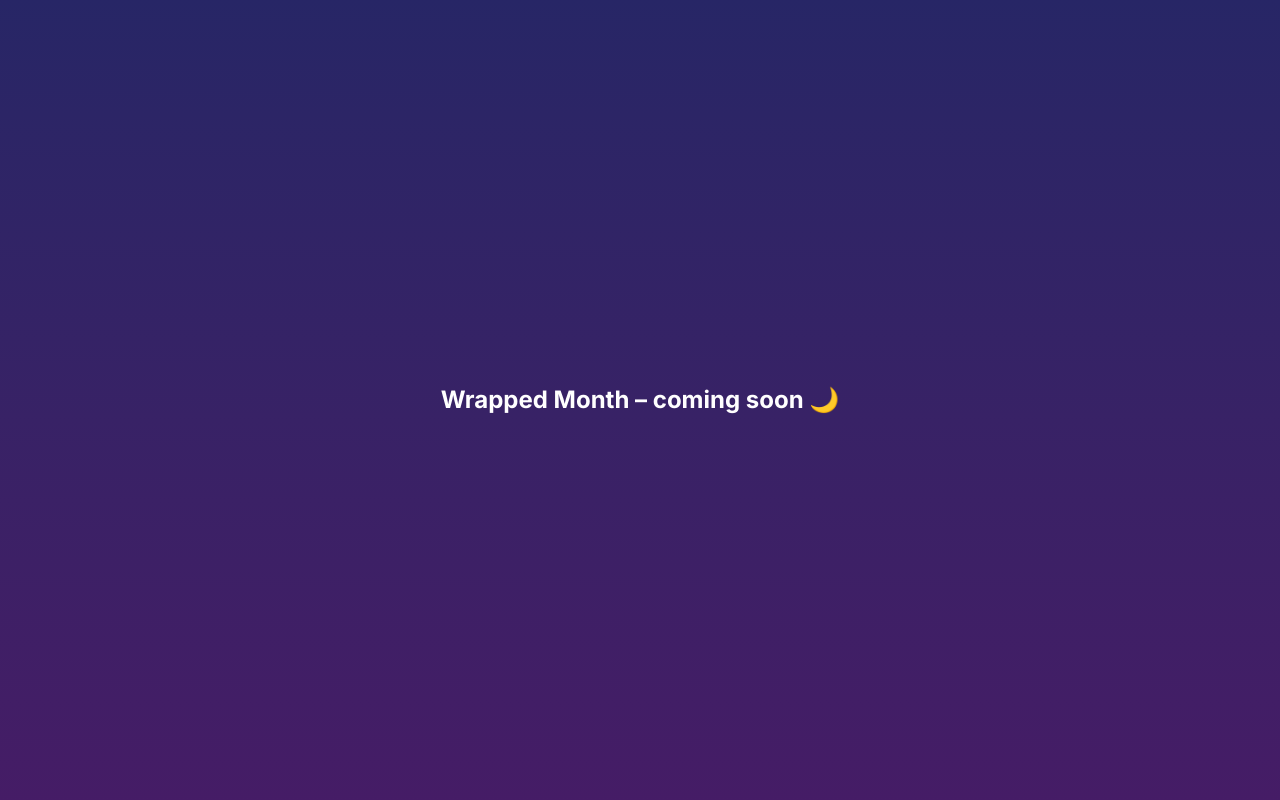
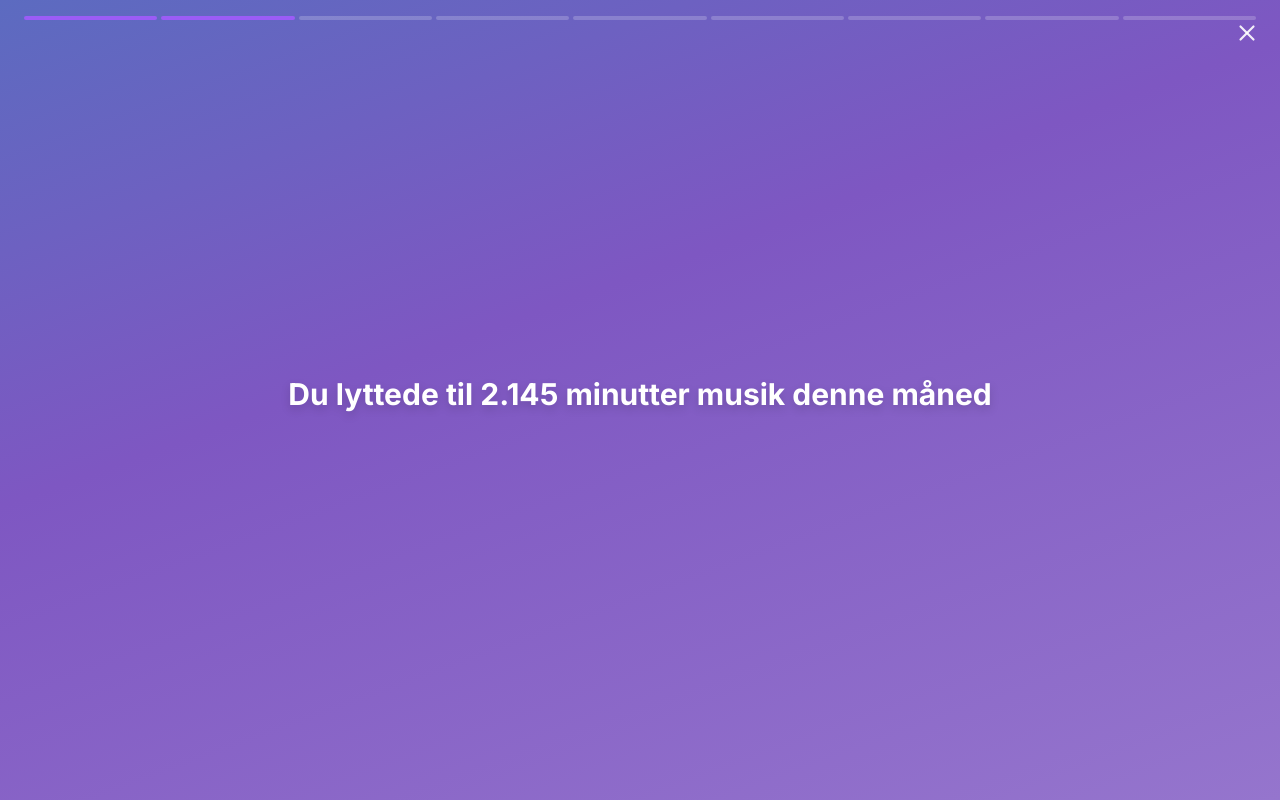
Before and after one commit to andreas893/web-app, a React (Vite) app: page /wrapped-month in a window 1280 px wide. Built offline with nearby package versions, Linux system fonts and the light colour scheme.

Commit message:
wrappedugeogmåned

```diff
--- a/src/App.jsx
+++ b/src/App.jsx
@@ -6,8 +6,6 @@ import ProtectedRoute from "./components/ProtectedRoute";
 import OnboardingPage from "./pages/OnboardingPage";
 import LibraryPage from "./pages/LibraryPage";
 import Opret from "./components/Opret";
-
-// 🔥 Wrapped sider
 import WrappedWeek from "./pages/WrappedWeek";
 import WrappedMonth from "./pages/WrappedMonth";
 
--- a/src/pages/WrappedMonth.jsx
+++ b/src/pages/WrappedMonth.jsx
@@ -1,7 +1,137 @@
+import { useState, useEffect, useRef } from "react";
+import { X } from "lucide-react";
+import { useNavigate } from "react-router-dom";
+
 export default function WrappedMonth() {
-    return (
-      <div className="flex items-center justify-center min-h-screen bg-gradient-to-b from-indigo-500/40 to-purple-500/40 text-white">
-        <h1 className="text-2xl font-bold">Wrapped Month – coming soon 🌙</h1>
+  const navigate = useNavigate();
+  const [index, setIndex] = useState(0);
+  const progressRef = useRef([]);
+  const timerRef = useRef(null);
+
+  const slides = [
+    { title: "Hej Mathias", subtitle: "Se denne måneds wrapped" },
+    { title: "Du lyttede til 2.145 minutter musik denne måned" },
+    { title: "Din mest aktive dag var lørdag med 512 minutter" },
+    { title: "Du har afspillet 213 sange denne måned" },
+    {
+      title: "Dine top Sange",
+      list: [
+        "1. Blinding Lights – The Weeknd",
+        "2. IDGAF – Drake",
+        "3. RITUAL – Fred again..",
+        "4. The Hills – The Weeknd",
+        "5. Utopia – Travis Scott",
+      ],
+    },
+    {
+      title: "Din top sang denne måned var Blinding Lights af The Weeknd",
+      image: "/images/blindinglights.jpg",
+    },
+    {
+      title: "Dit humør har ændret sig i løbet af måneden",
+      subtitle: "Lad os se hvordan din musik rejse har udviklet sig",
+    },
+    { title: "Tak fordi du kom med på turen 🎧", subtitle: "Kom igen næste måned!" },
+    { title: "Vil du dele din wrapped med dine venner?", button: "Del" },
+  ];
+
+  const totalSlides = slides.length;
+
+  // Automatisk fremdrift
+  useEffect(() => {
+    timerRef.current = setInterval(() => {
+      setIndex((prev) => (prev < totalSlides - 1 ? prev + 1 : prev));
+    }, 3500);
+    return () => clearInterval(timerRef.current);
+  }, []);
+
+  const nextSlide = () => setIndex((i) => (i < totalSlides - 1 ? i + 1 : i));
+  const prevSlide = () => setIndex((i) => (i > 0 ? i - 1 : 0));
+
+  return (
+    <div
+      className="relative w-full h-screen text-white flex flex-col items-center justify-center transition-all duration-500"
+      style={{
+        background:
+          "linear-gradient(160deg, #5C6BC0 0%, #7E57C2 40%, #9575CD 100%)", // 💜 blå-lilla gradient
+      }}
+      onClick={nextSlide}
+    >
+      {/* Progressbar */}
+      <div className="absolute top-4 left-0 right-0 flex justify-center gap-1 px-6">
+        {slides.map((_, i) => (
+          <div
+            key={i}
+            className="h-[4px] w-full bg-white/20 rounded-full overflow-hidden"
+          >
+            <div
+              ref={(el) => (progressRef.current[i] = el)}
+              className={`h-full transition-all duration-300 ${
+                i <= index ? "w-full" : "w-0"
+              }`}
+              style={{ backgroundColor: "#9b5cf6" }}
+            />
+          </div>
+        ))}
       </div>
-    );
-  }
+
+      {/* Luk-knap */}
+      <button
+        onClick={(e) => {
+          e.stopPropagation();
+          navigate("/");
+        }}
+        className="absolute top-5 right-5 text-white/90 hover:text-white transition"
+      >
+        <X size={26} />
+      </button>
+
+      {/* Indhold */}
+      <div
+        className="text-center px-8 transition-all duration-500 ease-in-out flex flex-col items-center justify-center"
+        onClick={(e) => e.stopPropagation()}
+      >
+        <h1 className="text-2xl sm:text-3xl font-bold mb-3 drop-shadow-lg">
+          {slides[index].title}
+        </h1>
+
+        {slides[index].subtitle && (
+          <p className="text-white/90 mb-4">{slides[index].subtitle}</p>
+        )}
+
+        {slides[index].image && (
+          <img
+            src={slides[index].image}
+            alt="Album"
+            className="mx-auto rounded-2xl w-64 h-64 object-cover mt-4 shadow-xl border-2 border-white/40"
+          />
+        )}
+
+        {slides[index].list && (
+          <ul className="text-white/90 space-y-1 text-lg mt-4">
+            {slides[index].list.map((item, i) => (
+              <li key={i}>{item}</li>
+            ))}
+          </ul>
+        )}
+
+        {slides[index].button && (
+          <button className="bg-white text-black font-semibold px-6 py-2 rounded-full mt-6 shadow-md hover:bg-gray-200 transition">
+            {slides[index].button}
+          </button>
+        )}
+      </div>
+
+      {/* Venstre klik for tilbage */}
+      {index > 0 && (
+        <div
+          className="absolute left-0 top-0 bottom-0 w-[35%] cursor-pointer"
+          onClick={(e) => {
+            e.stopPropagation();
+            prevSlide();
+          }}
+        />
+      )}
+    </div>
+  );
+}
--- a/src/pages/WrappedWeek.jsx
+++ b/src/pages/WrappedWeek.jsx
@@ -5,95 +5,55 @@ import { useNavigate } from "react-router-dom";
 export default function WrappedWeek() {
   const navigate = useNavigate();
   const [index, setIndex] = useState(0);
+  const progressRef = useRef([]);
+  const timerRef = useRef(null);
+
   const slides = [
-    {
-      title: "Hej Mathias",
-      subtitle: "Se denne uges wrapped",
-    },
-    {
-      title: "Du lyttede til 543 minutter musik denne uge",
-    },
-    {
-      title: "Din største dag var fredag med 144 minutter",
-    },
-    {
-      title: "Du har afspillet 56 sange denne uge",
-    },
+    { title: "Hej Mathias", subtitle: "Se denne uges wrapped" },
+    { title: "Du lyttede til 543 minutter musik denne uge" },
+    { title: "Din største dag var fredag med 144 minutter" },
+    { title: "Du har afspillet 56 sange denne uge" },
     {
       title: "Dine top Sange",
       list: [
         "1. Practice – Drake",
-        "2. Where have u been – Rihanna",
+        "2. Where Have U Been – Rihanna",
         "3. 90210 – Travis Scott",
-        "4. Hold on, We’re going home – Drake",
+        "4. Hold On, We’re Going Home – Drake",
         "5. Sacrifice – The Weeknd",
       ],
     },
     {
       title: "Din top sang denne uge var Practice af Drake",
-      image:
-        "https://i.scdn.co/image/ab67616d0000b273a7b2b501b6a6c5e1b2b2f4d8", // Dummy album
+      image: "/images/takecare.jpg",
     },
     {
       title: "Dit humør har ændret sig meget i løbet af ugen",
       subtitle: "Lad os se på din ugentlige musikudvikling",
     },
-    {
-      title: "Dine top humøre",
-      list: ["1. Glad", "2. Festlig", "3. Inspireret", "4. Ked af det", "5. Sur"],
-    },
-    {
-      title: "Din ugentlige wrapped",
-      subtitle: "Humør & Sange",
-      extra: {
-        moods: ["1. Glad", "2. Festlig", "3. Inspireret", "4. Ked af det", "5. Sur"],
-        songs: [
-          "1. Practice – Drake",
-          "2. Where have u been – Rihanna",
-          "3. 90210 – Travis Scott",
-          "4. Hold on, We’re going home – Drake",
-          "5. Sacrifice – The Weeknd",
-        ],
-        minutes: "543 minutter lyttet",
-      },
-    },
-    {
-      title: "Tak fordi du kom med på turen",
-      subtitle: "Kom igen næste uge",
-    },
-    {
-      title: "Vil du dele din wrapped med dine venner?",
-      button: "Del",
-    },
+    { title: "Tak fordi du kom med på turen", subtitle: "Kom igen næste uge!" },
+    { title: "Vil du dele din wrapped med dine venner?", button: "Del" },
   ];
 
   const totalSlides = slides.length;
-  const progressRef = useRef([]);
-  const timerRef = useRef(null);
 
+  // Automatisk fremdrift
   useEffect(() => {
-    // Automatisk fremdrift
     timerRef.current = setInterval(() => {
       setIndex((prev) => (prev < totalSlides - 1 ? prev + 1 : prev));
-    }, 3000);
-
+    }, 3500);
     return () => clearInterval(timerRef.current);
   }, []);
 
-  const nextSlide = () => {
-    setIndex((i) => (i < totalSlides - 1 ? i + 1 : i));
-  };
-
-  const prevSlide = () => {
-    setIndex((i) => (i > 0 ? i - 1 : 0));
-  };
+  const nextSlide = () => setIndex((i) => (i < totalSlides - 1 ? i + 1 : i));
+  const prevSlide = () => setIndex((i) => (i > 0 ? i - 1 : 0));
 
   return (
     <div
-      className="relative w-full h-screen bg-cover bg-center text-white flex flex-col items-center justify-center transition-all duration-500"
+      className="relative w-full h-screen text-white flex flex-col items-center justify-center transition-all duration-500"
       style={{
-        backgroundImage:
-          "url('/img/wrapped-bg-week.jpg')", // samme baggrund som week på forsiden
+        background:
+          "linear-gradient(160deg, #FF758C 0%, #FF7EB3 40%, #FCA17D 100%)",
       }}
       onClick={nextSlide}
     >
@@ -102,13 +62,14 @@ export default function WrappedWeek() {
         {slides.map((_, i) => (
           <div
             key={i}
-            className="h-[4px] w-full bg-gray-600/40 rounded-full overflow-hidden"
+            className="h-[4px] w-full bg-white/20 rounded-full overflow-hidden"
           >
             <div
               ref={(el) => (progressRef.current[i] = el)}
-              className={`h-full bg-purple-500 transition-all duration-300 ${
+              className={`h-full transition-all duration-300 ${
                 i <= index ? "w-full" : "w-0"
               }`}
+              style={{ backgroundColor: "#9b5cf6" }}
             />
           </div>
         ))}
@@ -120,66 +81,42 @@ export default function WrappedWeek() {
           e.stopPropagation();
           navigate("/");
         }}
-        className="absolute top-5 right-5 text-white hover:text-gray-300 transition"
+        className="absolute top-5 right-5 text-white/90 hover:text-white transition"
       >
         <X size={26} />
       </button>
 
       {/* Indhold */}
       <div
-        className="text-center px-8 transition-all duration-500 ease-in-out"
+        className="text-center px-8 transition-all duration-500 ease-in-out flex flex-col items-center justify-center"
         onClick={(e) => e.stopPropagation()}
       >
-        <h1 className="text-2xl sm:text-3xl font-bold mb-3">
+        <h1 className="text-2xl sm:text-3xl font-bold mb-3 drop-shadow-lg">
           {slides[index].title}
         </h1>
 
         {slides[index].subtitle && (
-          <p className="text-gray-300 mb-4">{slides[index].subtitle}</p>
+          <p className="text-white/90 mb-4">{slides[index].subtitle}</p>
         )}
 
         {slides[index].image && (
           <img
             src={slides[index].image}
             alt="Album"
-            className="mx-auto rounded-xl w-56 h-56 object-cover mb-4 shadow-lg"
+            className="mx-auto rounded-2xl w-64 h-64 object-cover mt-4 shadow-xl border-2 border-white/40"
           />
         )}
 
         {slides[index].list && (
-          <ul className="text-gray-300 space-y-1 text-lg">
+          <ul className="text-white/90 space-y-1 text-lg mt-4">
             {slides[index].list.map((item, i) => (
               <li key={i}>{item}</li>
             ))}
           </ul>
         )}
 
-        {slides[index].extra && (
-          <div className="text-left text-gray-300 space-y-3 text-sm max-w-md mx-auto">
-            <div>
-              <h3 className="font-bold text-white mb-1">Humør</h3>
-              <ul>
-                {slides[index].extra.moods.map((m, i) => (
-                  <li key={i}>{m}</li>
-                ))}
-              </ul>
-            </div>
-            <div>
-              <h3 className="font-bold text-white mb-1">Sange</h3>
-              <ul>
-                {slides[index].extra.songs.map((s, i) => (
-                  <li key={i}>{s}</li>
-                ))}
-              </ul>
-            </div>
-            <p className="text-white text-center mt-3 font-bold">
-              {slides[index].extra.minutes}
-            </p>
-          </div>
-        )}
-
         {slides[index].button && (
-          <button className="bg-[#4D00FF] text-white font-semibold px-6 py-2 rounded-full mt-6 shadow-md">
+          <button className="bg-white text-black font-semibold px-6 py-2 rounded-full mt-6 shadow-md hover:bg-gray-200 transition">
             {slides[index].button}
           </button>
         )}
```
Also changed, not shown: src/components/Wrapped.jsx (+20 -12 lines), src/spotifyAuthPKCE.js (+13 -12 lines), public/images/blindinglights.jpg (added), public/images/takecare.jpg (added).
